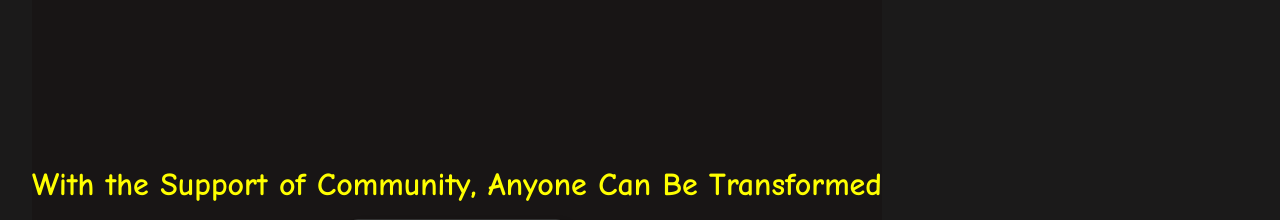
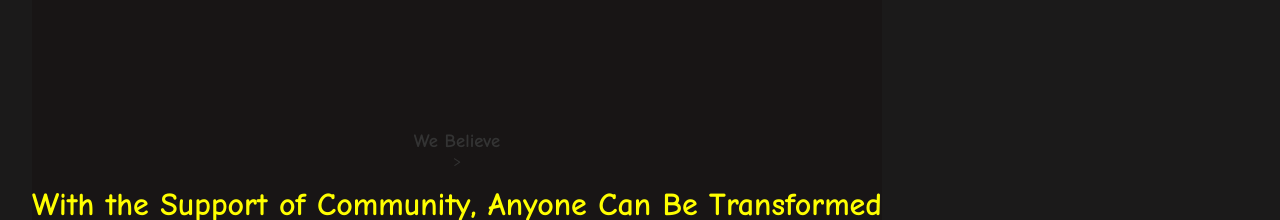
Before and after one commit to alanhamid/LameMemeProject, a plain HTML site: page index.html in a window 1280 px wide. Shown: the part 2400-2620 px from the top of the page. Drawn offline with Linux system fonts and the light colour scheme; grey boxes are pictures that could not be loaded.

Commit message:
Update index.html

```diff
--- a/index.html
+++ b/index.html
@@ -100,6 +100,7 @@
     </div>
     <section class="logo-section">
         <div class="image-column">
+            <h3> We Believe</h3>>
             <h3 class="h3">With the Support of Community, Anyone Can Be Transformed</h3>
             <img src="images/WalkingWallSt.png" alt="Lame Meme in Cage">
             <h3 class="h3">Even a Lame Meme</h3>
```
